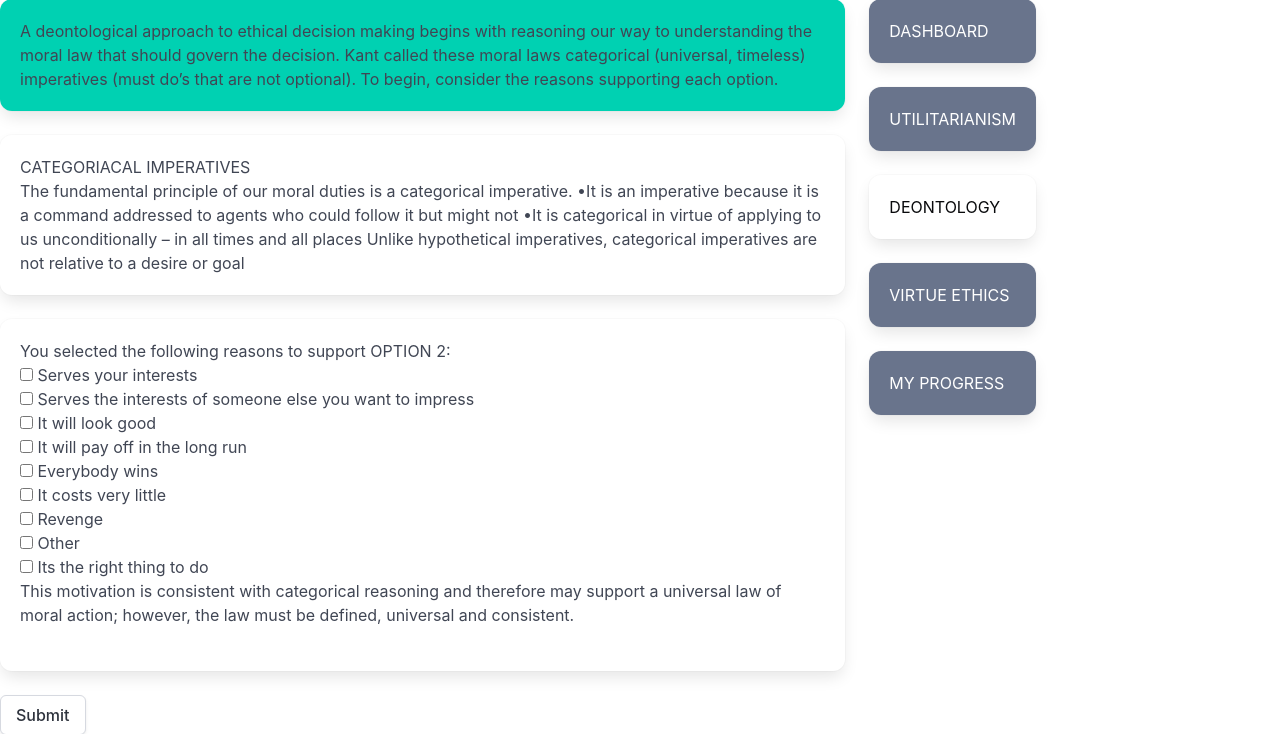
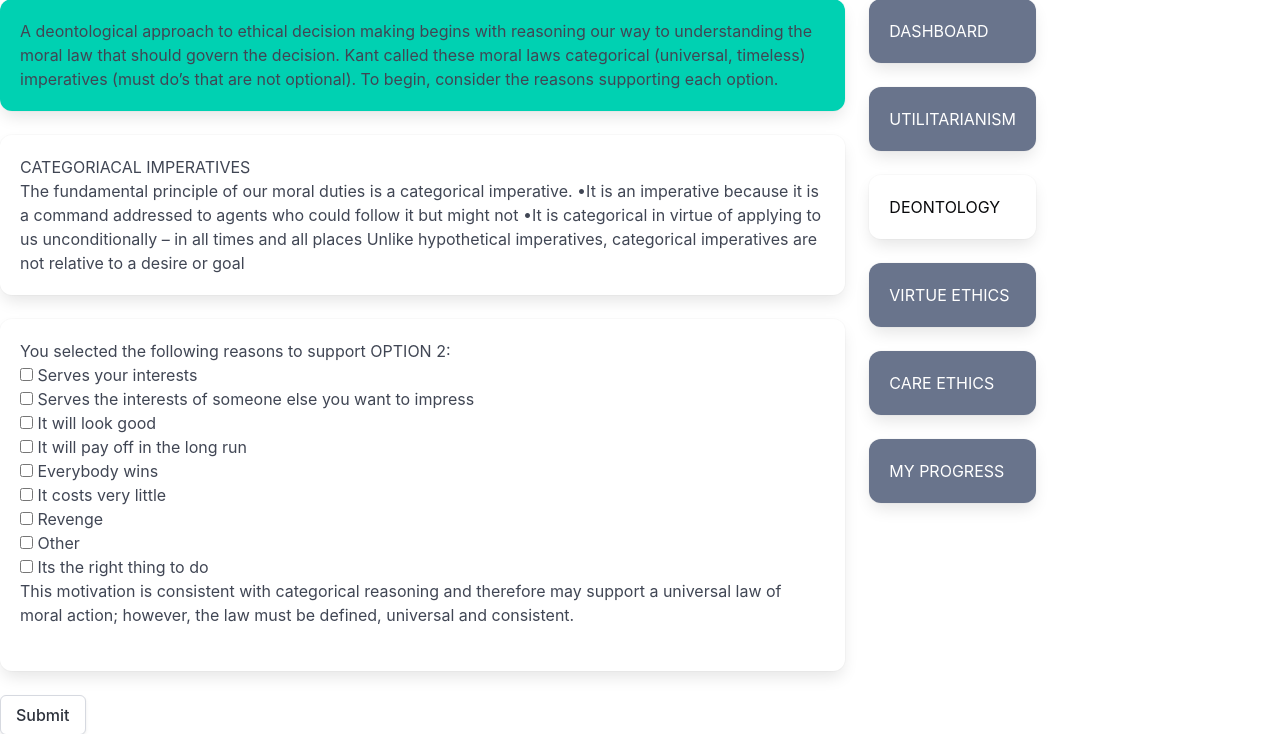
Before and after one commit to aCupOfHotJava/Ethics_Dashboard_1, a PHP site: page /Deontology/Deontology4.php in a window 1280 px wide. Shown: the part 85-819 px from the top of the page. Run offline with PHP 8.4, Linux system fonts and the light colour scheme; some libraries are stand-ins or nearby versions.

Commit message:
Update Deontology4.php

```diff
--- a/Project/html/Deontology/Deontology4.php
+++ b/Project/html/Deontology/Deontology4.php
@@ -85,7 +85,7 @@
                 <a class = "box has-background-grey has-text-white" id = "virtue-ethics" href = "../VirtueEthics/VirtueEthics1.php">
                     VIRTUE ETHICS
                 </a>
-                <a class = "box has-background-grey has-text-white" id = "care-ethics" href = "../CareEthics/CareEthics.php>
+                <a class = "box has-background-grey has-text-white" id = "care-ethics" href = "../CareEthics/CareEthics.php">
                     CARE ETHICS
                 </a>
                 <a class = "box has-background-grey has-text-white" id = "my-progress" href = "../MyProgress.php">
```
